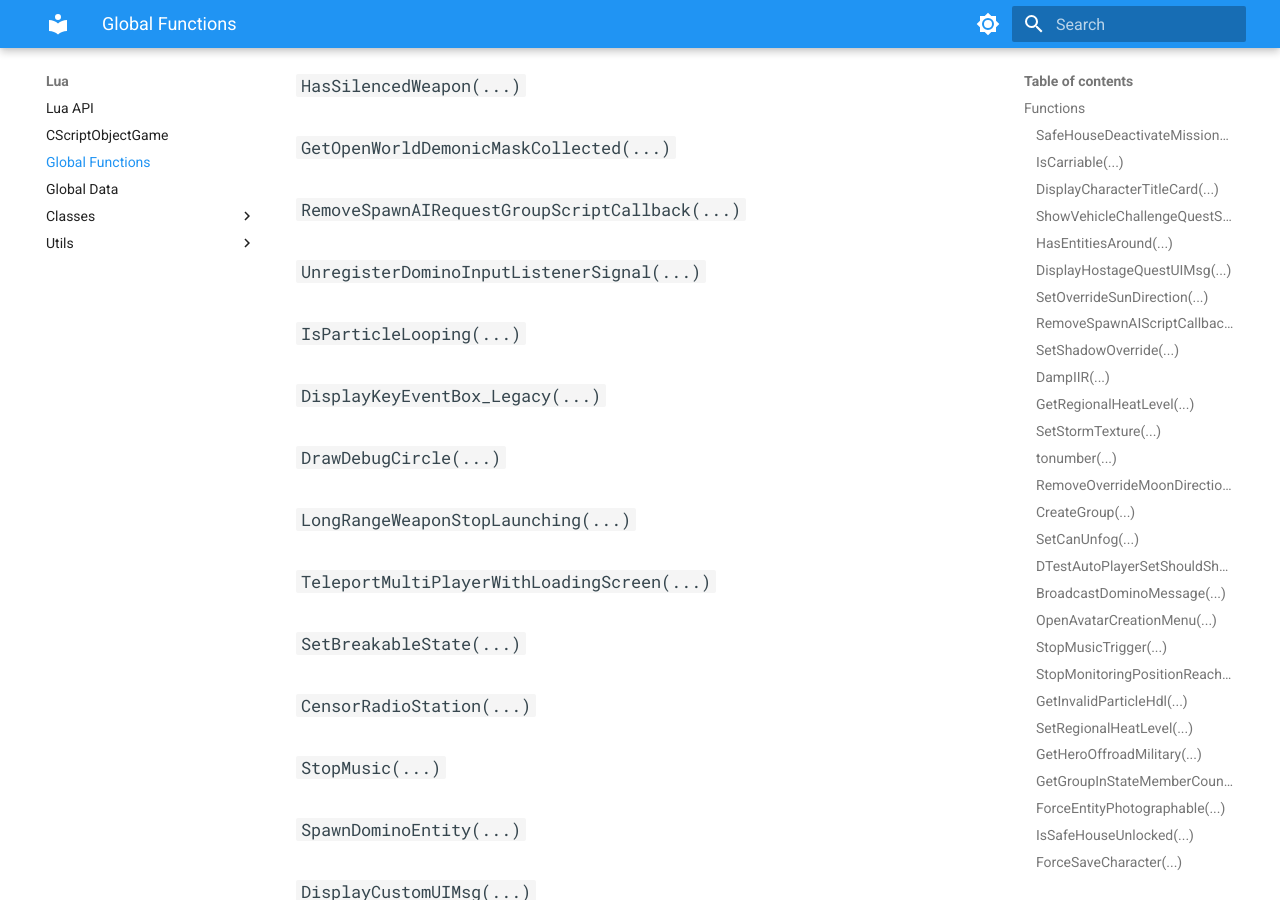
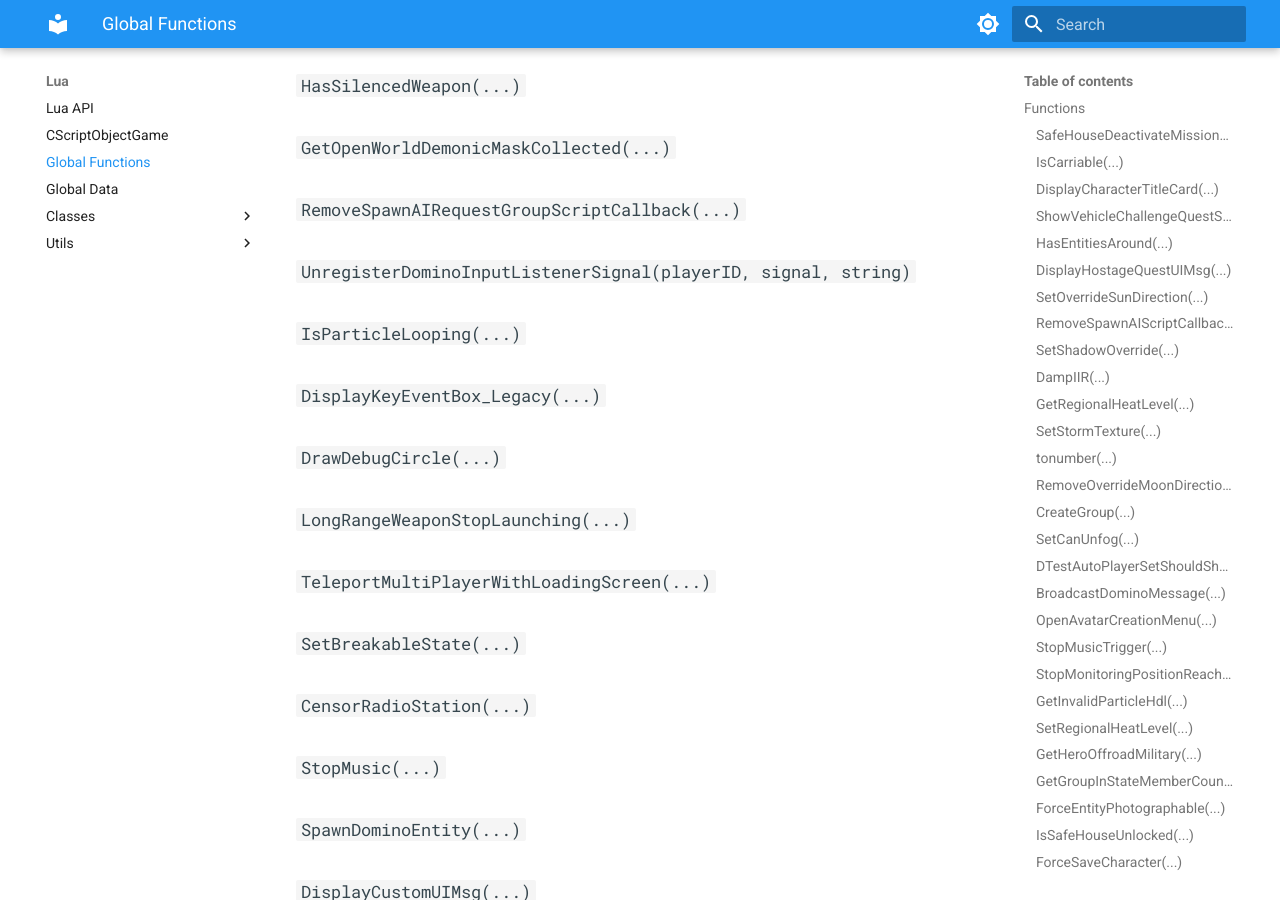
Before and after one commit to lnx00/FarCry-Modding-Docs, an MkDocs documentation site: the page built from docs/Lua/functions.md, in a window 1280 px wide and 900 px high, scrolled down 7339 px. Built offline with MkDocs 1.6.1 and Material for MkDocs 9.7.7, drawn with Linux system fonts in a browser that asks for light colours; some of the changed text lies outside the part shown.

Commit message:
Added some signatures

```diff
--- a/docs/Lua/functions.md
+++ b/docs/Lua/functions.md
@@ -238,7 +238,7 @@
 
 ### `RemoveSpawnAIRequestGroupScriptCallback(...)`
 
-### `UnregisterDominoInputListenerSignal(...)`
+### `UnregisterDominoInputListenerSignal(playerID, signal, string)`
 
 ### `IsParticleLooping(...)`
 
@@ -998,7 +1000,7 @@
 
 ### `GetCurrentMissionName(...)`
 
-### `RegisterDominoInputListenerSignal(...)`
+### `RegisterDominoInputListenerSignal(playerID, instance, string, string)`
 
 ### `PlayBinkVideoV2(...)`
 
```
Also changed, not shown: other parts of docs/Lua/functions.md (+5 -3 lines), docs/Lua/Classes/CDominoBoxInstance.md (+2 -2 lines).
